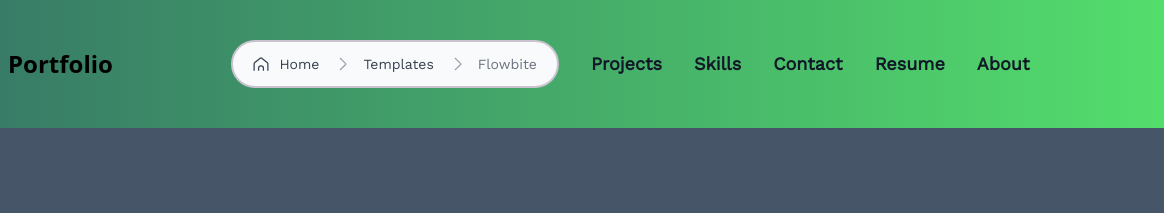
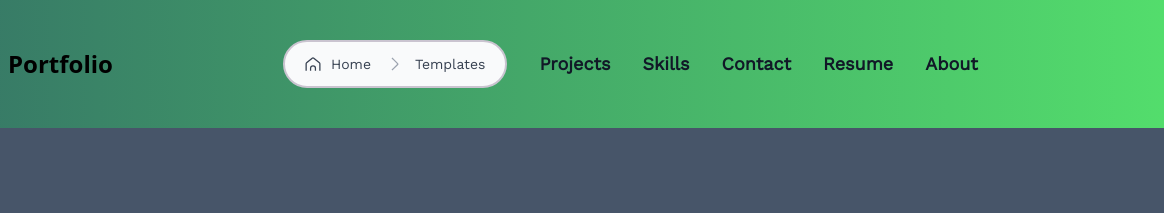
Before and after one commit to Stroustrups-Sentinel/README, a Gatsby site: page / in a window 1280 px wide. Shown: the top 213 px of the page, 116-1280 px from the left. Built offline with nearby package versions, Linux system fonts and the light colour scheme; Gatsby itself is replaced by a stand-in of ours.

Commit message:
update navbar.tsx, replaced breadcrumb html with component

```diff
--- a/src/components/navbar.tsx
+++ b/src/components/navbar.tsx
@@ -1,5 +1,6 @@
 import * as React from "react"
 import '../css/global.css'
+import Breadcrumb from "./breadcrumb";
 
 const Navbar = ( /*breadCrumbs? : string */) => {
     return (
@@ -28,38 +29,9 @@ const Navbar = ( /*breadCrumbs? : string */) => {
                     </div>
                     <div className="items-center justify-between hidden w-full md:flex md:w-auto md:order-1" id="navbar-cta">
                         <ul className="font-site-sans flex items-center flex-col font-bold text-lg p-4 md:p-0 mt-4  md:flex-row md:space-x-8 md:mt-0 md:border-0">
-                            <li>
-                                {/* [ Breadcrumb here ] */}
-
-
-                                <nav className="flex px-5 py-3 text-gray-700 border-2 border-grey rounded-24 bg-gray-50 dark:bg-gray-800 " aria-label="Breadcrumb">
-                                    <ol className="inline-flex items-center space-x-1 md:space-x-3">
-                                        <li className="inline-flex items-center">
-                                            <a href="#" className="inline-flex items-center text-sm font-medium text-gray-700 hover:text-blue-600 dark:text-gray-400 dark:hover:text-white">
-                                                {/* <svg className="w-3 h-3 mr-2.5" aria-hidden="true" xmlns="http://www.w3.org/2000/svg" fill="currentColor" viewBox="0 0 20 20">
-                                                    <path d="m19.707 9.293-2-2-7-7a1 1 0 0 0-1.414 0l-7 7-2 2a1 1 0 0 0 1.414 1.414L2 10.414V18a2 2 0 0 0 2 2h3a1 1 0 0 0 1-1v-4a1 1 0 0 1 1-1h2a1 1 0 0 1 1 1v4a1 1 0 0 0 1 1h3a2 2 0 0 0 2-2v-7.586l.293.293a1 1 0 0 0 1.414-1.414Z" />
-                                                </svg> */}
-                                                <svg className="w-4 h-4 mr-2.5" xmlns="http://www.w3.org/2000/svg" width="32" height="32" viewBox="0 0 16 16"><path fill="currentColor" d="M15.5 14.69h-1.25V7.78a.62.62 0 0 0-.25-.47L8.4 2.7a.65.65 0 0 0-.81 0L2 7.31a.62.62 0 0 0-.22.47v6.91H.5V7.78a1.87 1.87 0 0 1 .68-1.44l5.62-4.6a1.88 1.88 0 0 1 2.39 0l5.63 4.6a1.87 1.87 0 0 1 .68 1.44z"/><path fill="currentColor" d="M11.05 12.11H9.8A1.72 1.72 0 0 0 8 10.49a1.72 1.72 0 0 0-1.8 1.62H5a3 3 0 0 1 3-2.87a3 3 0 0 1 3.05 2.87zm-6.1 0H6.2v2.58H4.95zm4.85 0h1.25v2.58H9.8z"/></svg>
-                                                Home
-                                            </a>
-                                        </li>
-                                        <li>
-                                            <div className="flex items-center">
-
-                                                <svg className="w-4 h-4 mx-1 text-gray-400" xmlns="http://www.w3.org/2000/svg" width="32" height="32" viewBox="0 0 16 16"><path fill="currentColor" d="m10.18 8.05l-5.66 5.56l.87.89l5.71-5.59a1.18 1.18 0 0 0 .39-.86a1.13 1.13 0 0 0-.39-.85L5.4 1.5l-.89.88z"/></svg>
-                                                <a href="#" className="ml-1 text-sm font-medium text-gray-700 hover:text-blue-600 md:ml-2 dark:text-gray-400 dark:hover:text-white">Templates</a>
-                                            </div>
-                                        </li>
-                                        <li aria-current="page">
-                                            <div className="flex items-center">
-                                            <svg className="w-4 h-4 mx-1 text-gray-400" xmlns="http://www.w3.org/2000/svg" width="32" height="32" viewBox="0 0 16 16"><path fill="currentColor" d="m10.18 8.05l-5.66 5.56l.87.89l5.71-5.59a1.18 1.18 0 0 0 .39-.86a1.13 1.13 0 0 0-.39-.85L5.4 1.5l-.89.88z"/></svg>
-                                                <span className="ml-1 text-sm font-medium text-gray-500 md:ml-2 dark:text-gray-400">Flowbite</span>
-                                            </div>
-                                        </li>
-                                    </ol>
-                                </nav>
-
-                            </li>
+                           <li>
+                            <Breadcrumb></Breadcrumb>
+                           </li>
                             <li>
                                 <a href="#projects" className="block py-2 pl-3 pr-4 text-gray-900 rounded hover:bg-gray-100 md:hover:bg-transparent md:hover:text-blue-700 md:p-0 md:dark:hover:text-blue-500 dark:text-white dark:hover:bg-gray-700 dark:hover:text-white md:dark:hover:bg-transparent dark:border-gray-700 self-center" aria-current="page">Projects</a>
                             </li>
```
